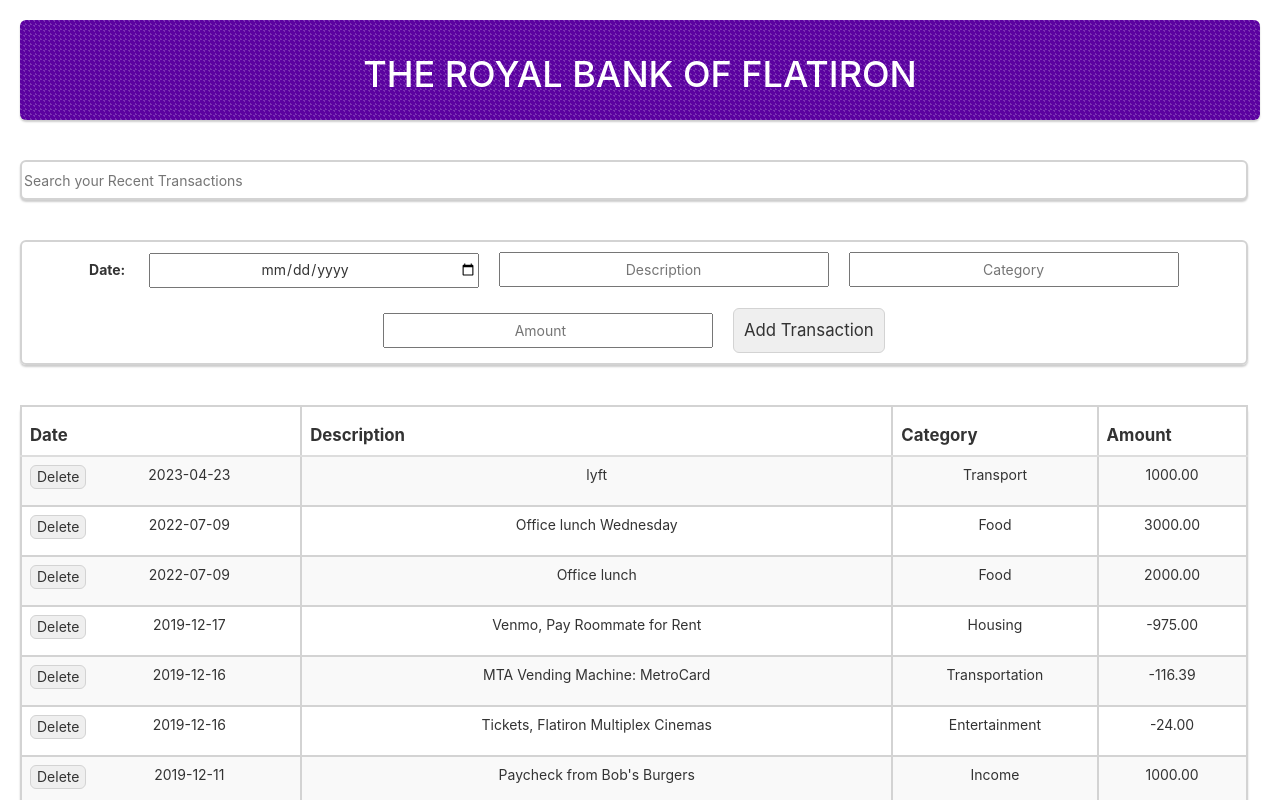
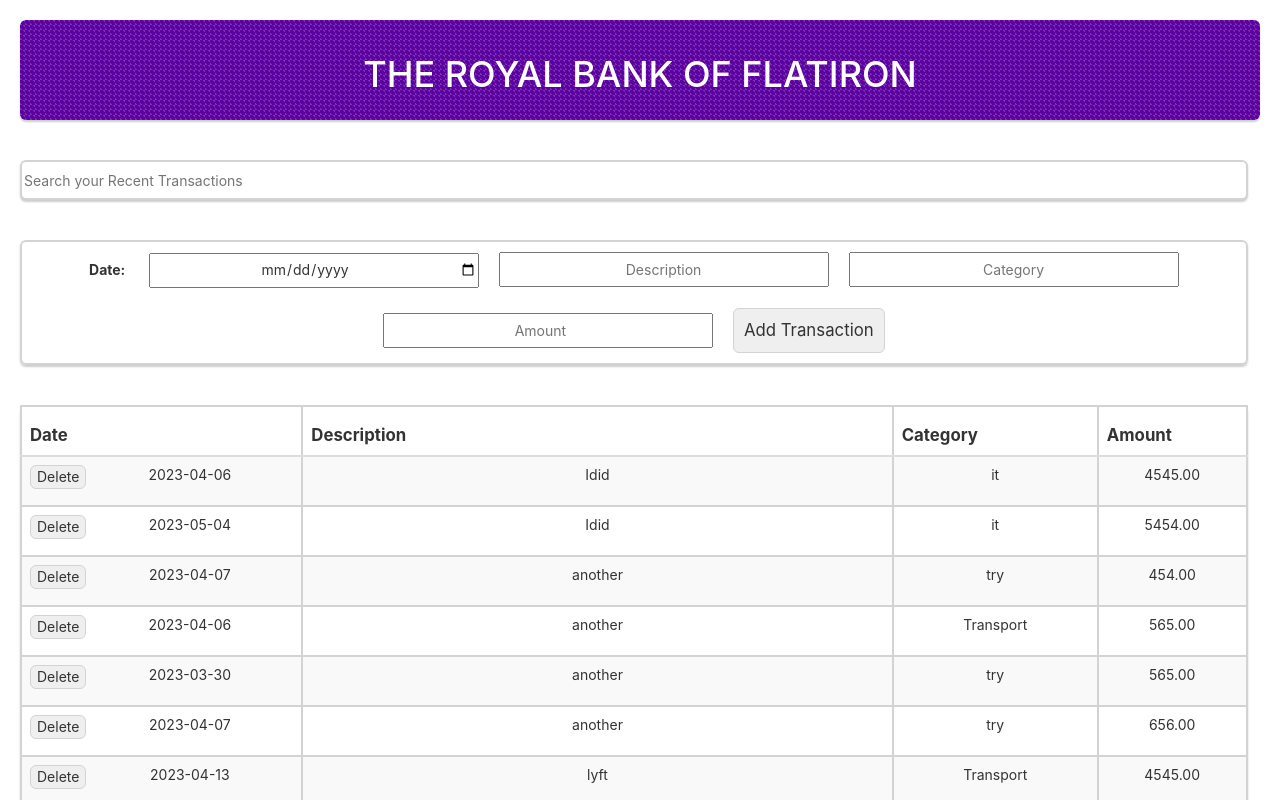
Before and after one commit to Soundmoney254/Bank-of-Flatiron, a React (Create React App) app: page / in a window 1280 px wide. Shown: the top 800 px of the page. Built offline with nearby package versions, Linux system fonts and the light colour scheme; data requests are answered from the project's data file.

Commit message:
Inverse data flow and Abstracting form inputs

```diff
--- a/db.json
+++ b/db.json
@@ -104,6 +104,97 @@
       "category": "Transport",
       "amount": 1000,
       "id": 18
+    },
+    {
+      "date": "2023-04-06",
+      "description": "lyft ",
+      "category": "Transport",
+      "amount": 3231,
+      "id": 19
+    },
+    {
+      "date": "2023-04-26",
+      "description": "another ",
+      "category": "try",
+      "amount": 464,
+      "id": 20
+    },
+    {
+      "date": "2023-04-06",
+      "description": "rerer",
+      "category": "terte",
+      "amount": 4545,
+      "id": 21
+    },
+    {
+      "date": "2023-04-14",
+      "description": "hellu",
+      "category": "again",
+      "amount": 7878,
+      "id": 22
+    },
+    {
+      "date": "2023-04-05",
+      "description": "another ",
+      "category": "try",
+      "amount": 454,
+      "id": 23
+    },
+    {
+      "date": "2023-04-06",
+      "description": "another ",
+      "category": "Transport",
+      "amount": "5656",
+      "id": 24
+    },
+    {
+      "date": "2023-04-13",
+      "description": "lyft ",
+      "category": "Transport",
+      "amount": "4545",
+      "id": 25
+    },
+    {
+      "date": "2023-04-07",
+      "description": "another ",
+      "category": "try",
+      "amount": "656",
+      "id": 26
+    },
+    {
+      "date": "2023-03-30",
+      "description": "another ",
+      "category": "try",
+      "amount": "565",
+      "id": 27
+    },
+    {
+      "date": "2023-04-06",
+      "description": "another ",
+      "category": "Transport",
+      "amount": "565",
+      "id": 28
+    },
+    {
+      "date": "2023-04-07",
+      "description": "another ",
+      "category": "try",
+      "amount": "454",
+      "id": 29
+    },
+    {
+      "date": "2023-05-04",
+      "description": "Idid",
+      "category": "it",
+      "amount": "5454",
+      "id": 30
+    },
+    {
+      "date": "2023-04-06",
+      "description": "Idid",
+      "category": "it",
+      "amount": "4545",
+      "id": 31
     }
   ]
 }
--- a/src/App.js
+++ b/src/App.js
@@ -11,7 +11,7 @@ function App() {
   useEffect(() => {
     fetchData();
   }, []);
-
+// A function for fetching data from db.json and passing it to the children components
   async function fetchData() {
     try {
       const response = await fetch('http://localhost:8001/transactions');
@@ -39,15 +39,37 @@ function App() {
       }
     }
   }
+
+  function updateTransactions(newTransaction, event){
+    event.preventDefault();
+    const form = document.querySelector("#form");
+      fetch('http://localhost:8001/transactions', {
+        method: 'POST',
+        headers: { 'Content-Type': 'application/json' },
+        body: JSON.stringify(newTransaction),
+      })
+        .then((response) => response.json())
+        .then((postedData) => {
+          console.log(postedData.id, postedData.date, postedData.description, postedData.category, postedData.amount)
+          let updatedTransactionList = [...transactions, postedData]
+          setTransactions(updatedTransactionList)
+          console.log(updatedTransactionList)
+
+        })
+        .catch((error) => console.log(error));
+      form.reset();
+
+  }
+
   return (
     <div className="App">
       <Header/>
       <hr/>
       <Search/>
       <hr/>
-      <Form/>
+      <Form updateTransactions = {updateTransactions}  />
       <hr/>
-      <Table transactions={transactions} handleDelete ={handleDelete} />
+      <Table transactions = {transactions} handleDelete ={handleDelete} />
     </div>
   );
 }
--- a/src/components/Form.js
+++ b/src/components/Form.js
@@ -1,31 +1,60 @@
-import React from 'react';
-import NewTransactionButton from './NewTransactionButton';
+import React, {useState} from 'react';
 
-function Form() {
+function Form({updateTransactions}) {
+  const [newTransaction, setNewTransaction] = useState({
+    date: "",
+    description: "",
+    category: "",
+    amount:"",
+  });
+
+  function handleChange(event) {
+    const name = event.target.name;
+    let value = event.target.value;
+
+
+    setNewTransaction({
+      ...newTransaction,
+      [name]: value,
+    });
+  }
+
   return (
     <div>
-        <form id='form'>
+        <form id='form' onSubmit={(event) => updateTransactions(newTransaction, event)}>
             <label htmlFor='date' className='input' > Date: </label>
             <input id ='date'
              className='input'
              required type='date'
+             name = "date"
+             value={newTransaction.date}
+             onChange={handleChange}
              />
             <input id ='description'
             className='input'
             placeholder='Description'
             required type='text'
+            name = "description"
+            value={newTransaction.description}
+            onChange={handleChange}
             />
             <input id='category'
             className='input'
             placeholder='Category'
             required type='text'
+            name = "category"
+            value={newTransaction.category}
+            onChange={handleChange}
             />
             <input id='amount'
             className='input'
             placeholder='Amount'
             required type='number'
+            name='amount'
+            value={newTransaction.amount}
+            onChange={handleChange}
             />
-            <NewTransactionButton/>
+            <button id='addButton' type='submit'>Add Transaction</button>
         </form>
     </div>
   )
--- a/src/components/NewTransactionButton.js
+++ /dev/null
@@ -1,41 +0,0 @@
-function NewTransactionButton({ setTransactions }) {
-
-    function handleSubmit(event){
-        event.preventDefault()
-        const form = document.querySelector("#form");
-        let dateValue = document.querySelector("#date").value;
-        let descriptionValue = document.querySelector("#description").value;
-        let categoryValue = document.querySelector("#category").value;
-        let amountValue = Number(document.querySelector("#amount").value)
-
-        const newTransaction = {
-          date: dateValue,
-          description: descriptionValue,
-          category: categoryValue,
-          amount: amountValue,
-        };
-        if(dateValue && descriptionValue && categoryValue && amountValue){
-          fetch('http://localhost:8001/transactions', {
-            method: 'POST',
-            headers: { 'Content-Type': 'application/json' },
-            body: JSON.stringify(newTransaction),
-          })
-            .then((response) => response.json())
-            .then((data) => {
-              console.log(data.date, data.description, data.category, data.amount)
-
-            })
-            .catch((error) => console.log(error));
-          form.reset();
-          window.location.reload();
-        }else {
-          alert("Make sure to add a value to all inputs")
-        }
-    }
-  return (
-    <>
-    <button id='addButton' type='submit' onClick={handleSubmit}>Add Transaction</button>
-    </>
-  )
-  }
-  export default NewTransactionButton;
--- a/src/components/Table.js
+++ b/src/components/Table.js
@@ -2,15 +2,14 @@ import React from 'react';
 
 function Table({transactions, handleDelete}) {
 
-
   //Receives transactions state as a prop, maps and renders them
-  const allTransactions = transactions.map((transaction) => (
+  const allTransactions = (transactions.map((transaction) => (
     <tr key={transaction.id}>
       <td><button className= "deleteButtons" onClick={() => handleDelete(transaction.id)}>Delete</button>{transaction.date}</td>
       <td>{transaction.description}</td>
       <td>{transaction.category}</td>
-      <td>{typeof transaction.amount === 'number' ? transaction.amount.toFixed(2) : '-'}</td>
-    </tr>
+      <td>{Number(transaction.amount).toFixed(2)}</td>
+    </tr>)
   ))
 
   return (
```
Also changed, not shown: 1 other file (tests, documents, lock files or other folders).
